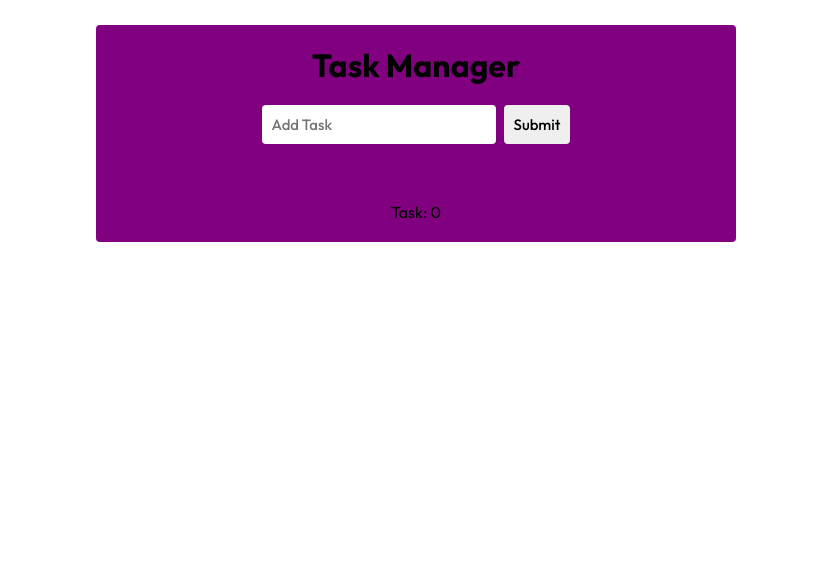
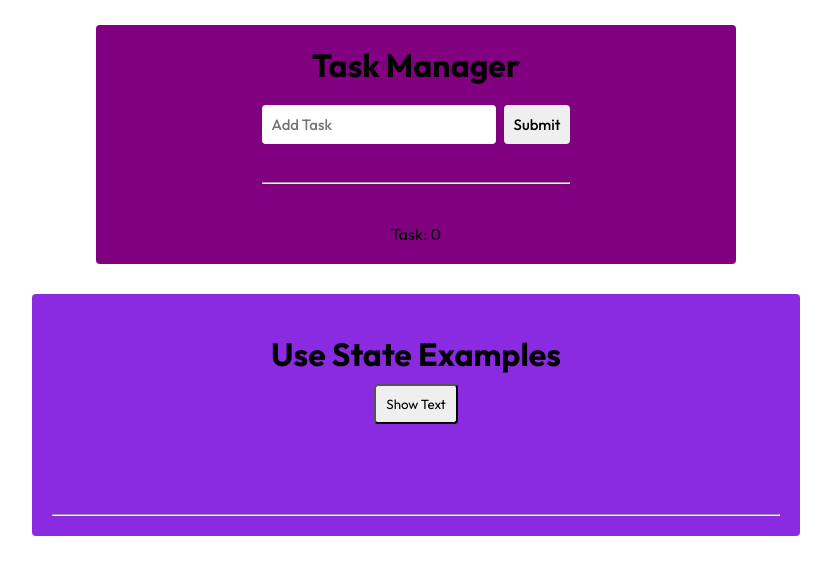
Before and after one commit to Hariiharan-Developer/React.js-Hooks-understanding, a React (Vite) app: page / in a window 1280 px wide. Shown: the top 574 px of the page, without its empty margins (224-1055 px from the left). Built offline with nearby package versions, Linux system fonts and the light colour scheme.

Commit message:
useState Example

```diff
--- a/src/App.jsx
+++ b/src/App.jsx
@@ -1,11 +1,14 @@
 import React from 'react'
 import TaskManager from './Components/TaskManager/TaskManager'
 import TaskForm from './Components/TaskManager/TaskForm'
+import UseState from './Components/Hooks/UseState.jsx/UseState'
 
 const App = () => {
   return (
     <div>
       <TaskManager/>
+      <br/>
+      <UseState/>
     </div>
   )
 }
--- a/src/Components/Hooks/TaskList.jsx
+++ b/src/Components/Hooks/TaskList.jsx
@@ -4,6 +4,7 @@ const TaskList = ({task}) => {
   return (
     <div>
       {task.map((task)=><li>{task['text']}</li>)}
+
     </div>
   )
 }
--- /dev/null
+++ b/src/Components/Hooks/UseState.jsx/UseState.css
@@ -0,0 +1,29 @@
+.container{
+    background-color: blueviolet;
+    width: 60%;
+    height: 40%;
+    display: flex;
+    flex-direction: column;
+    padding: 20px;
+    margin: auto;
+    margin-top: 10px;
+    text-align: center;
+    gap: 25px;
+    border-radius: 4px;
+
+}
+.content button{
+    padding: 10px;
+    border-radius: 4px;
+    margin-top: 10px;
+}
+.content p{
+    margin-top: 10px;
+}
+.content{
+
+    width:100%;
+    padding: 20px;
+
+
+}
--- /dev/null
+++ b/src/Components/Hooks/UseState.jsx/UseState.jsx
@@ -0,0 +1,24 @@
+import React, { useState } from 'react'
+import './UseState.css'
+const UseState = () => {
+
+    const [isVisible,setIsVisible] = useState(false)
+    const toggle =()=>{
+        setIsVisible(!isVisible)
+    }
+
+  return (
+
+    <div className='container'>
+        <div className="content">
+        <h1>Use State Examples</h1>
+       <button onClick={toggle}>Show Text</button>
+       {isVisible &&<p>This text toggled , when you click the button that timr only shows the message</p>}
+      </div>
+      <br/>
+      <hr/>
+    </div>
+  )
+}
+
+export default UseState
--- a/src/Components/TaskManager/TaskForm.jsx
+++ b/src/Components/TaskManager/TaskForm.jsx
@@ -18,7 +18,10 @@ const TaskForm = ({addTask}) => {
       <form className='form' onSubmit={handleSubmit}>
         <input onChange={(e)=>setValue(e.target.value)} type='text' placeholder='Add Task' value={value}/>
         <button type='submit'>Submit</button>
+
       </form>
+       <br/>
+      <hr/>
     </div>
   )
 }
--- a/src/Components/TaskManager/TaskManager.jsx
+++ b/src/Components/TaskManager/TaskManager.jsx
@@ -25,6 +25,7 @@ const TaskManager = () => {
       <TaskForm addTask={addTask} />
       <TaskList task={task} toggleFunction={toggleFunction} />
       <p>Task: {task.length}</p>
+
     </div>
   )
 }
```
